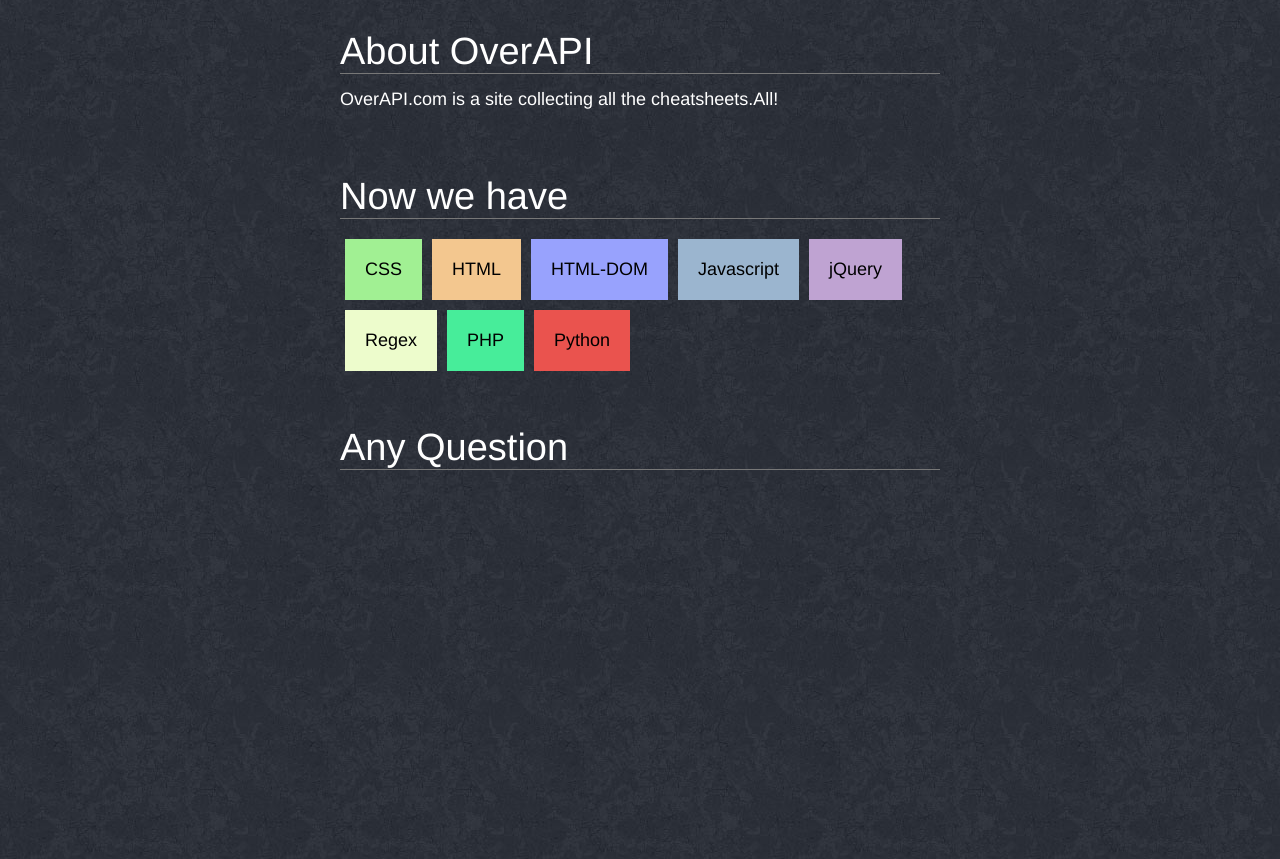
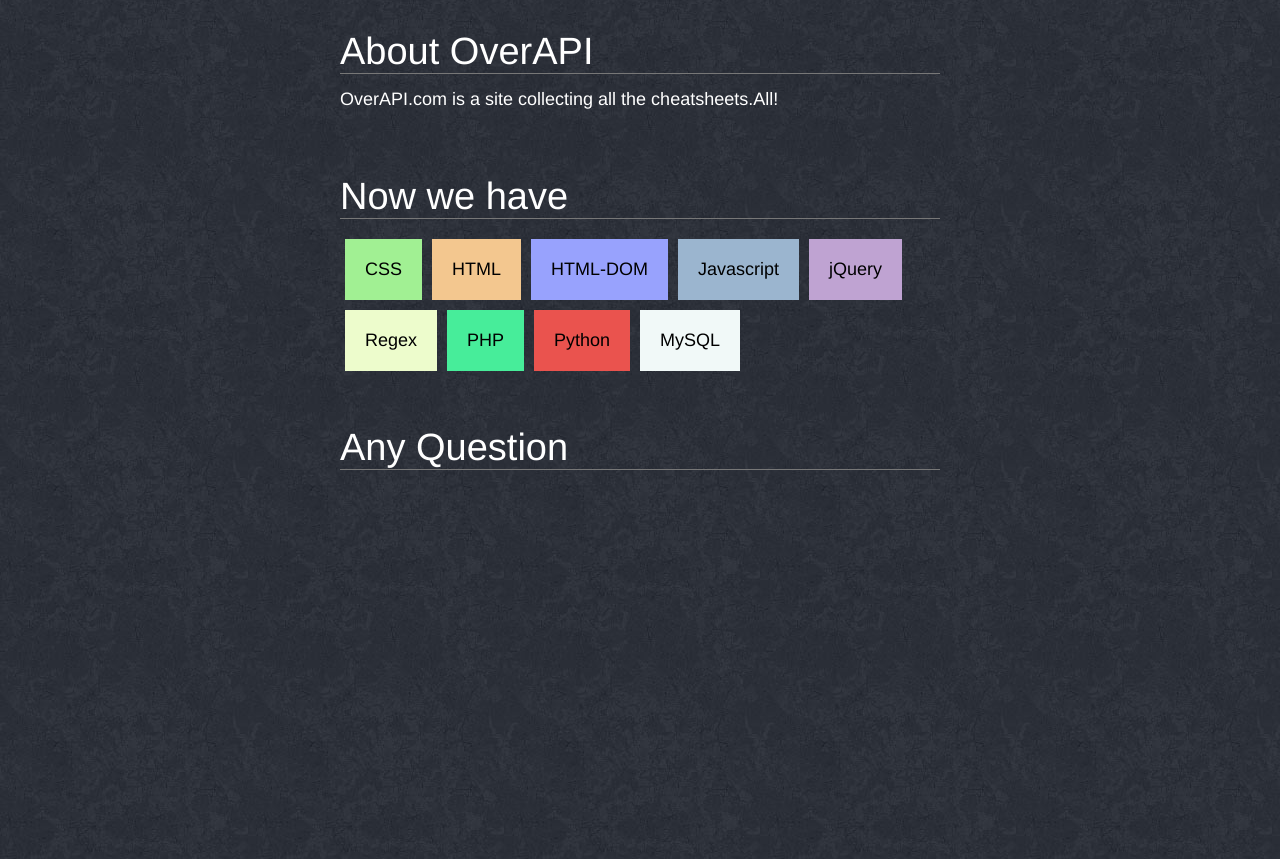
Before and after one commit to code9media/overthecs.github.io, a Jekyll site: the page index.html, which Jekyll copies as it is, in a window 1280 px wide. Shown: the top 859 px of the page. Built offline with Jekyll 4.4.1, drawn with Linux system fonts in a browser that asks for light colours; Markdown is read by kramdown in place of the engine named in the settings; comment, search, counter and statistics services are not loaded.

Commit message:
update nav

```diff
--- a/404.html
+++ b/404.html
@@ -29,6 +29,7 @@
                 <li style="background-color:#edfccc"><a href="/regex">Regex</a></li>
                 <li style="background-color:#47ed9a"><a href="/php">PHP</a></li>
                 <li style="background-color:#ea534e"><a href="/python">Python</a></li>
+                <li style="background-color:#f1f9f8"><a href="/mysql">MySQL</a></li>
             </ul>
         </div>
         <script type="text/javascript" src="/static/js/jquery.1.7.min.js"></script>
--- a/_layouts/default.html
+++ b/_layouts/default.html
@@ -28,6 +28,7 @@
                 <li><a href="/regex">Regex</a></li>
                 <li><a href="/php">PHP</a></li>
                 <li><a href="/python">Python</a></li>
+                <li><a href="/mysql">MySQL</a></li>
             </ul>
         </div>
 
--- a/index.html
+++ b/index.html
@@ -29,6 +29,7 @@
                 <li style="background-color:#edfccc"><a href="/regex">Regex</a></li>
                 <li style="background-color:#47ed9a"><a href="/php">PHP</a></li>
                 <li style="background-color:#ea534e"><a href="/python">Python</a></li>
+                <li style="background-color:#f1f9f8"><a href="/mysql">MySQL</a></li>
             </ul>
             <h2 class="index-title">Any Question</h2>
             <div id="disqus_thread"></div>
```
